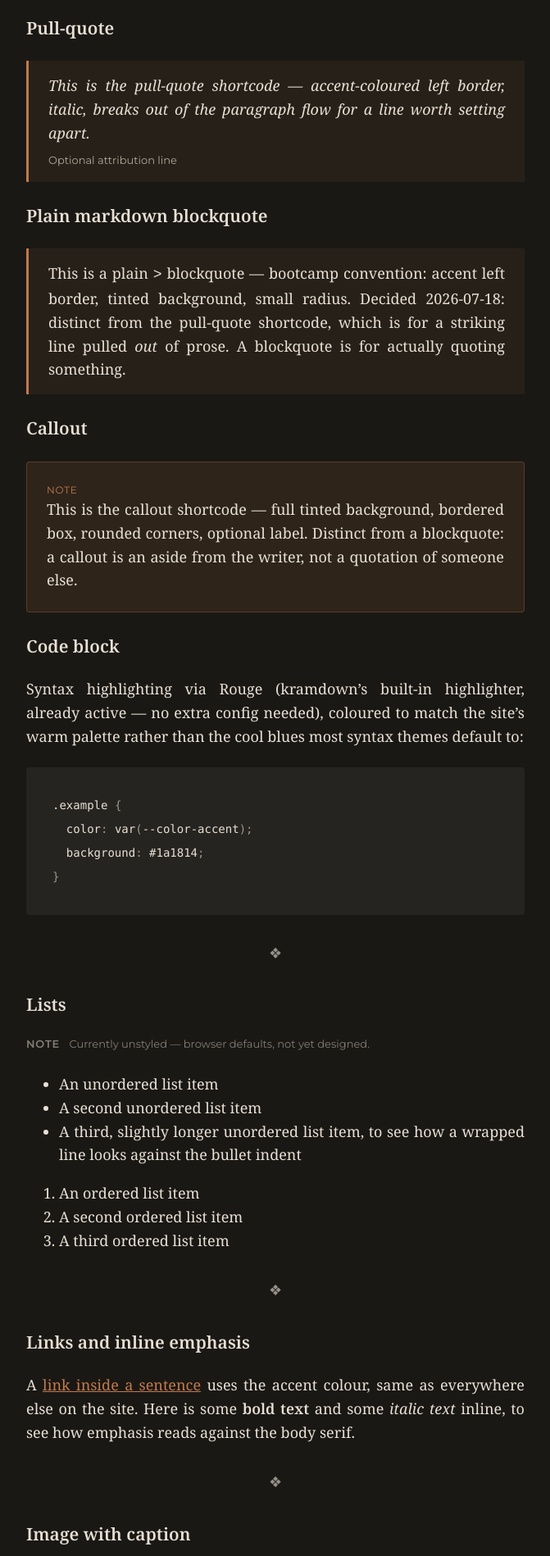
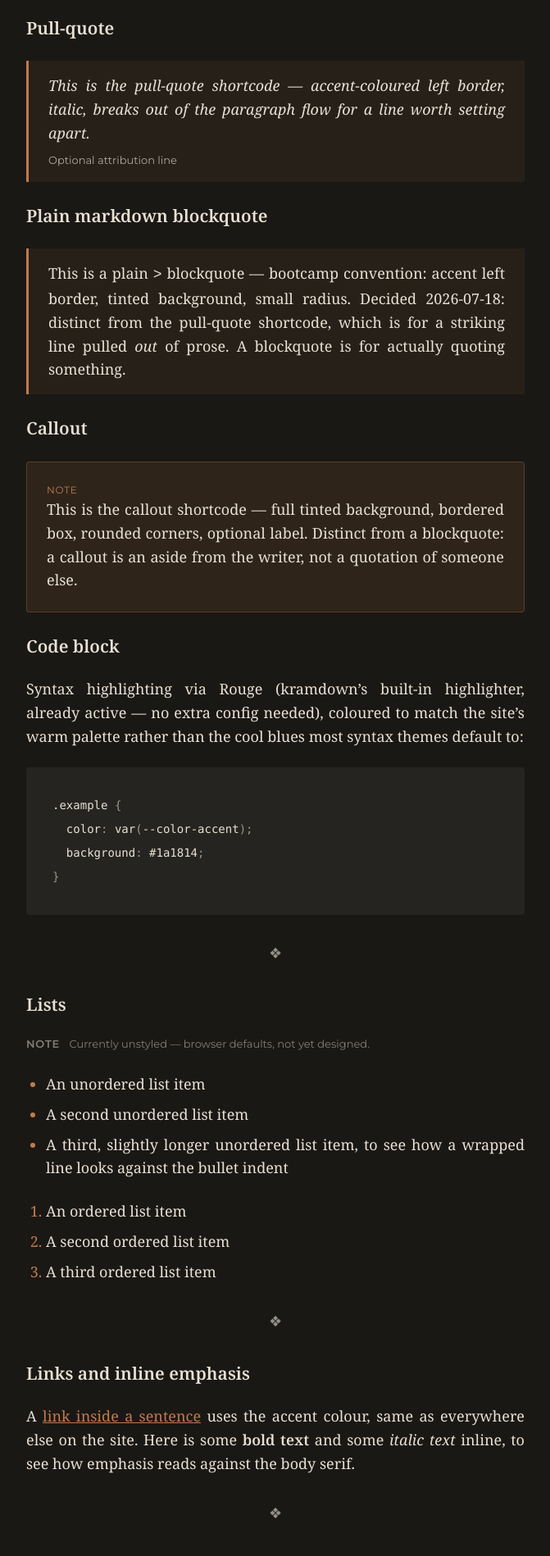
Before and after one commit to 2pix/small-things, a Jekyll site: the page built from _posts/2026-07-18-style-guide.md, in a window 1280 px wide. Shown: the part 2060-3958 px from the top of the page at 82% size, without its empty margins (336-1007 px from the left). Built offline with Jekyll 4.4.1, drawn with Linux system fonts in a browser that asks for light colours; grey boxes are pictures that could not be loaded.

Commit message:
Scope Start Here card treatment to the homepage only, add list styling
Co-Authored-By: Claude Sonnet 5 <noreply@anthropic.com>

```diff
--- a/_includes/post-card.html
+++ b/_includes/post-card.html
@@ -2,8 +2,8 @@
 {% for section in site.sections %}
   {% if section.key == include.post.category %}{% assign card_section_label = section.label %}{% endif %}
 {% endfor %}
-<article class="post-card{% if include.post.start_here %} post-card--start-here{% endif %}">
-  {% if include.post.start_here %}<p class="post-card__eyebrow">Start Here →</p>{% endif %}
+<article class="post-card{% if include.highlight %} post-card--start-here{% endif %}">
+  {% if include.highlight %}<p class="post-card__eyebrow">Start Here →</p>{% endif %}
   <h2 class="post-card__title"><a href="{{ include.post.url | relative_url }}">{{ include.post.title }}</a></h2>
   {% if include.post.subtitle %}<p class="post-card__subtitle">{{ include.post.subtitle }}</p>{% endif %}
   <p class="post-card__meta">{{ card_section_label }} · {{ include.post.date | date: "%-d %b %Y" }}</p>
--- a/_layouts/home.html
+++ b/_layouts/home.html
@@ -13,6 +13,6 @@ layout: default
 
 {% if start_here %}
 <section class="start-here">
-  {% include post-card.html post=start_here %}
+  {% include post-card.html post=start_here highlight=true %}
 </section>
 {% endif %}
--- a/assets/css/style.css
+++ b/assets/css/style.css
@@ -125,6 +125,20 @@ a {
 
 .post__body p {
   margin: 0 0 var(--space-3);
+}
+
+.post__body ul,
+.post__body ol {
+  margin: 0 0 var(--space-3);
+  padding-left: var(--space-3);
+}
+
+.post__body li {
+  margin-bottom: var(--space-1);
+}
+
+.post__body li::marker {
+  color: var(--color-accent);
 }
 
 .video-embed {
```
